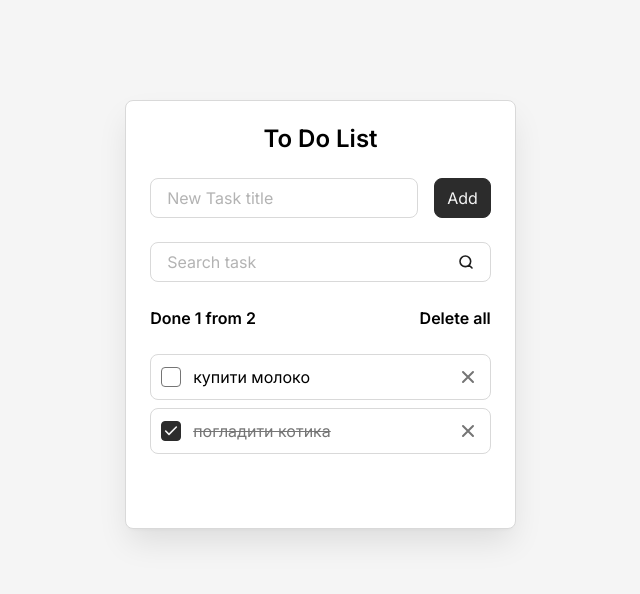
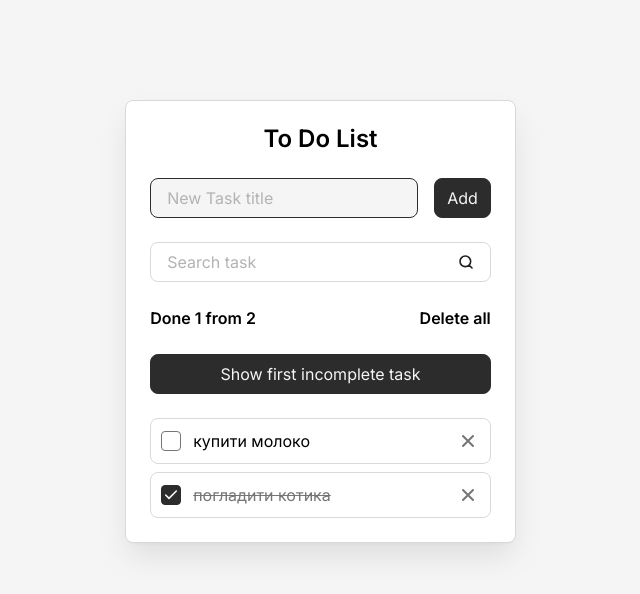
Before and after one commit to Margog-hub/reacr-todo, a React (Vite) app: page / in a window 1280 px wide. Shown: the top 594 px of the page, without its empty margins (312-952 px from the left). Built offline with nearby package versions, Linux system fonts and the light colour scheme.

Commit message:
Керовані та некеровані компоненти в React. Хук useRef і робота з DO

```diff
--- a/src/components/AddTaskForm.jsx
+++ b/src/components/AddTaskForm.jsx
@@ -3,7 +3,9 @@ import Field from "./Field"
 
 
 const AddTaskForm = (props) => {
-  const {addTask, newTasksTitle, setNewTasksTitle} = props
+  const {addTask, newTasksTitle, setNewTasksTitle,
+    newTaskInputRef
+  } = props
   const onSubmit =(e) => {
   e.preventDefault()
   addTask()
@@ -14,8 +16,10 @@ const AddTaskForm = (props) => {
         className='todo__form'
         label='New Task title'
         id='new-task'
+        ref= {newTaskInputRef}
         value ={newTasksTitle}
-        onInput ={ (e)=> setNewTasksTitle(e.target.value)} />
+        onInput ={ (e)=> setNewTasksTitle(e.target.value)}
+        />
       <Button type='submit'>Add</Button>
     </form>
   )
--- a/src/components/Button.jsx
+++ b/src/components/Button.jsx
@@ -1,10 +1,16 @@
 
 const Button = (props) => {
   const {
-    className = '', type = 'button', children
+    className = '', type = 'button', children, onClick
   } = props
   return (
-    <button className={`button ${className}`} type={type}>{children}</button>
+    <button
+      className={`button ${className}`}
+      type={type}
+      onClick={onClick}
+      >
+        {children}
+      </button>
   )
 }
 
--- a/src/components/Field.jsx
+++ b/src/components/Field.jsx
@@ -1,6 +1,6 @@
 
 const Field = (props) => {
-  const { className = '', id, label, type = 'text', onInput, value } = props
+  const { className = '', id, label, type = 'text', onInput, value, ref } = props
   return (
     <div className={`field ${className}`}>
       <label
@@ -15,7 +15,8 @@ const Field = (props) => {
         placeholder=" "
         autoComplete="off"
         type={type}
-        value ={value}
+        ref={ref}
+        value={value}
         onInput={onInput}
       />
     </div>
--- a/src/components/Todo.jsx
+++ b/src/components/Todo.jsx
@@ -1,8 +1,9 @@
-import { useEffect, useState } from 'react'
+import { useEffect, useRef, useState } from 'react'
 import AddTaskForm from './AddTaskForm'
 import SearchTaskForm from './SearchTaskForm'
 import TodoInfo from './TodoInfo'
 import TodoList from './TodoList'
+import Button from './Button'
 
 
 const Todo = () => {
@@ -16,10 +17,11 @@ const Todo = () => {
       { id: 'task-2', title: "погладити котика ", isDone: true },
     ]
   })
-
   const [newTasksTitle, setNewTasksTitle] = useState("");
-
   const [searchQuery, setSearchQuery] = useState("")
+  const newTaskInputRef = useRef(null)
+  const firstIncompleteTaskRef = useRef(null)
+  const firstIncompleteTaskId = tasks.find(({ isDone }) => !isDone)?.id
 
   const deleteAllTasks = () => {
     const isCofirmed = confirm('Are you sure you want delete all?')
@@ -51,12 +53,17 @@ const Todo = () => {
       setTasks([...tasks, newTask])
       setNewTasksTitle('')
       setSearchQuery('')
+      newTaskInputRef.current.focus()
     }
   }
 
   useEffect(() => {
     localStorage.setItem('tasks', JSON.stringify(tasks))
   }, [tasks])
+
+  useEffect(() => {
+    newTaskInputRef.current.focus()
+  }, [])
 
   const clearSearchQuery = searchQuery.trim().toLowerCase()
 
@@ -70,6 +77,7 @@ const Todo = () => {
         addTask={addTask}
         newTasksTitle={newTasksTitle}
         setNewTasksTitle={setNewTasksTitle}
+        newTaskInputRef={newTaskInputRef}
       />
       <SearchTaskForm
         searchQuery={searchQuery} setSearchQuery={setSearchQuery}
@@ -79,9 +87,14 @@ const Todo = () => {
         done={tasks.filter(({ isDone }) => isDone).length}
         onDeleteAllButtonClick={deleteAllTasks}
       />
+      <Button onClick={() => { firstIncompleteTaskRef.current?.scrollIntoView({ behavior: 'smooth' }) }}>
+        Show first incomplete task
+      </Button>
       <TodoList
         tasks={tasks}
         filtredTasks={filtredTasks}
+        firstIncompleteTaskRef={firstIncompleteTaskRef}
+        firstIncompleteTaskId={firstIncompleteTaskId}
         onDeleteTaskButtonClick={deleteTask}
         onTaskCompleteChange={toggleTaskComplete}
       />
--- a/src/components/TodoItem.jsx
+++ b/src/components/TodoItem.jsx
@@ -1,14 +1,14 @@
 
 const TodoItem = (props) => {
-  const { className, id, title, isDone, onDeleteTaskButtonClick, onTaskCompleteChange } = props;
+  const { className, id, title, isDone, onDeleteTaskButtonClick, onTaskCompleteChange, ref } = props;
   return (
-    <li className={`todo-item ${className}`}>
+    <li className={`todo-item ${className}`} ref={ref}>
       <input
         className="todo-item__checkbox"
         id={id}
         type="checkbox"
         checked={isDone}
-        onChange={({target}) =>  onTaskCompleteChange(id, target.checked)}
+        onChange={({ target }) => onTaskCompleteChange(id, target.checked)}
       />
       <label
         className="todo-item__label"
@@ -20,7 +20,7 @@ const TodoItem = (props) => {
         className="todo-item__delete-button"
         aria-label="Delete"
         title="Delete"
-        onClick ={() => onDeleteTaskButtonClick(id)}
+        onClick={() => onDeleteTaskButtonClick(id)}
       >
         <svg
           width="20"
--- a/src/components/TodoList.jsx
+++ b/src/components/TodoList.jsx
@@ -1,7 +1,7 @@
 import TodoItem from './TodoItem';
 
 const TodoList = (props) => {
-  const { tasks = [], onDeleteTaskButtonClick, onTaskCompleteChange, filtredTasks } = props
+  const { tasks = [], onDeleteTaskButtonClick, onTaskCompleteChange, filtredTasks, firstIncompleteTaskRef, firstIncompleteTaskId } = props
   const hasTask = tasks.length > 0
   const isEmptyFiltredTasks = filtredTasks?.length === 0
 
@@ -17,7 +17,9 @@ const TodoList = (props) => {
     <ul className="todo__list">
       {(filtredTasks ?? tasks).map((task) => (
         <TodoItem
-          key={task.id} {...task}
+          key={task.id}
+          {...task}
+          ref={task.id === firstIncompleteTaskId ? firstIncompleteTaskRef : null}
           onDeleteTaskButtonClick={onDeleteTaskButtonClick}
           onTaskCompleteChange={onTaskCompleteChange}
         />))}
```
